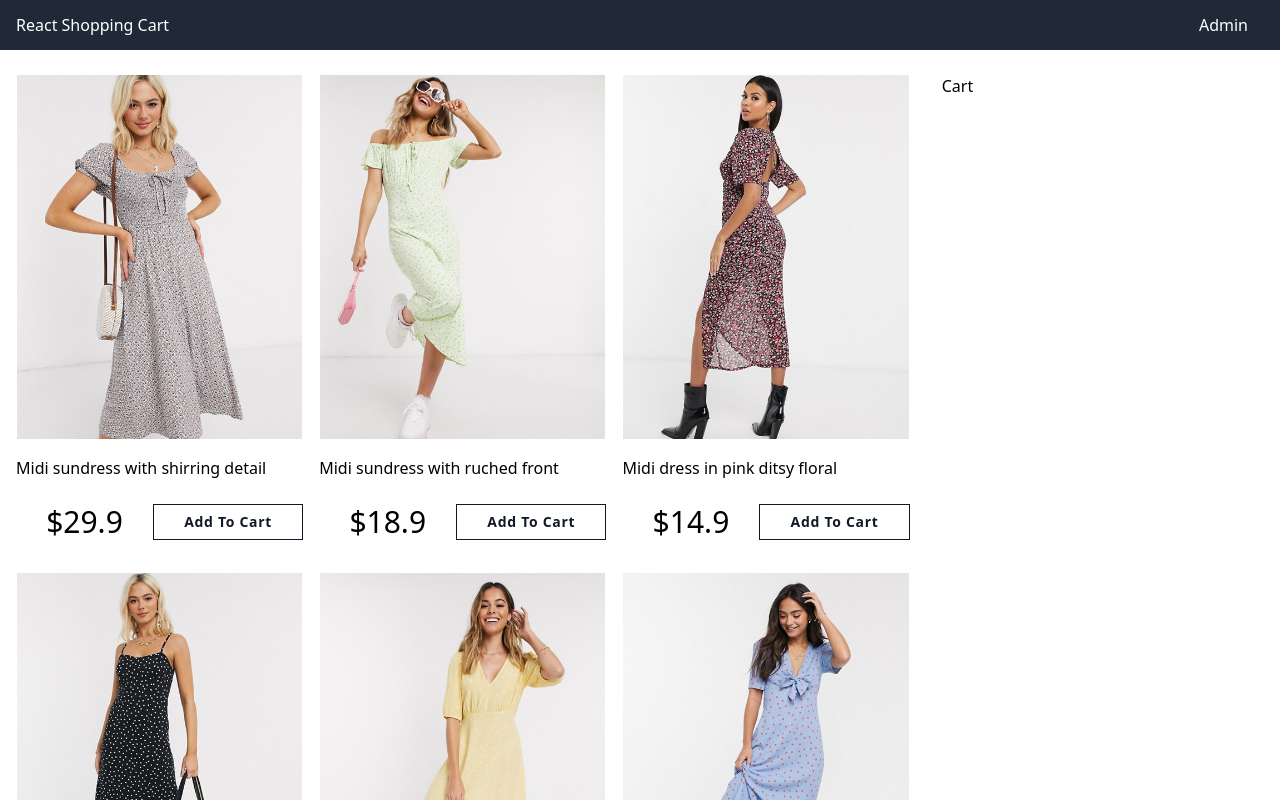
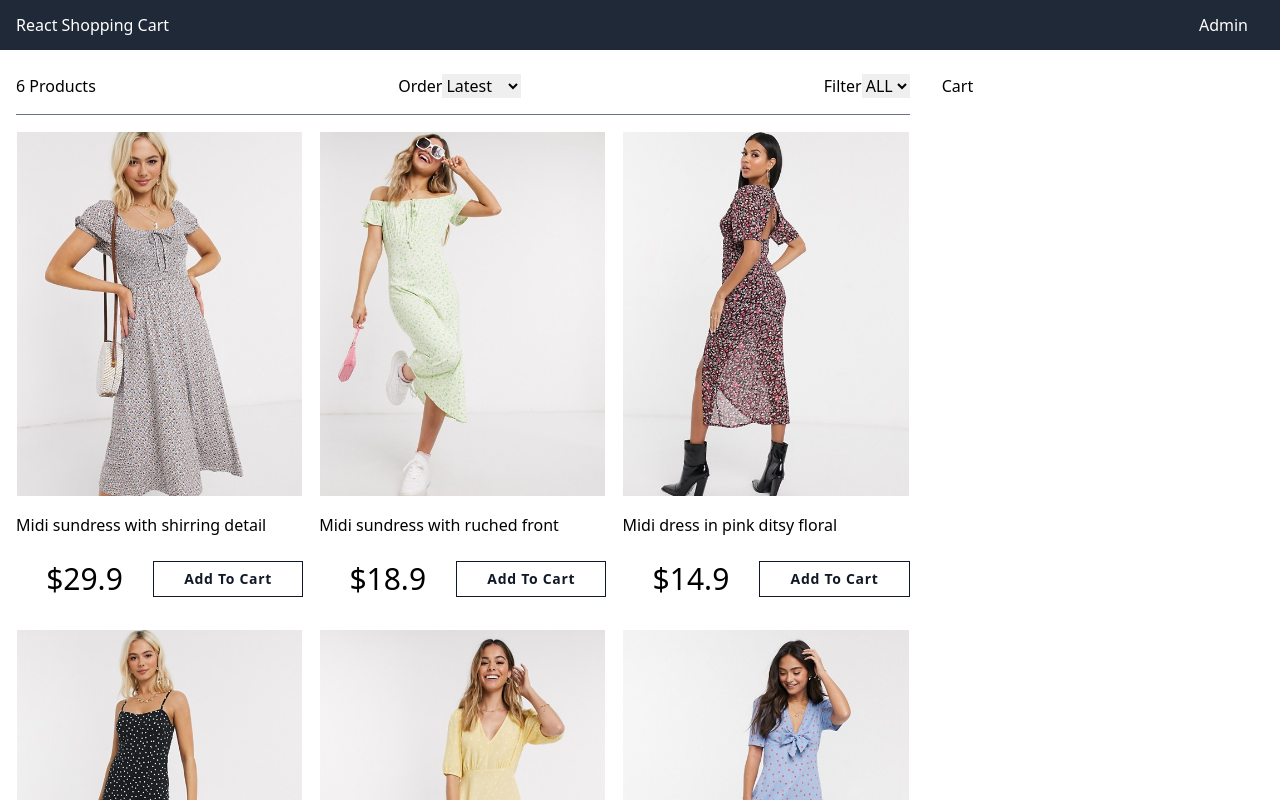
Before and after one commit to tomaszdanczak/react-redux-shopping-cart, a React (Create React App) app: page / in a window 1280 px wide. Shown: the top 800 px of the page. Built offline with nearby package versions, Linux system fonts and the light colour scheme.

Commit message:
feat: create <FilterSection/> and add it to <Products/>

```diff
--- /dev/null
+++ b/src/components/molecules/FilterSection.jsx
@@ -0,0 +1,15 @@
+import SelectFilter from "../atoms/SelectFilter";
+import SelectOrder from "../atoms/SelectOrder";
+import { products } from "./../../data.json";
+
+export default function FilterSection() {
+  const count = products.length;
+
+  return (
+    <div className="mb-4 pb-4 border-b border-gray-500 flex justify-between">
+      <p>{count} Products</p>
+      <SelectOrder />
+      <SelectFilter />
+    </div>
+  );
+}
--- a/src/components/organisms/Products.jsx
+++ b/src/components/organisms/Products.jsx
@@ -1,9 +1,11 @@
+import FilterSection from "../molecules/FilterSection";
 import Product from "../molecules/Product";
 import { products } from "./../../data.json";
 
 export default function Products() {
   return (
     <div className="col-span-5 ml-4">
+      <FilterSection />
       <ul className="grid grid-cols-2 gap-x-4 gap-y-8 lg:grid-cols-3">
         {products.map((product) => (
           <Product product={product} key={product._id} />
```
